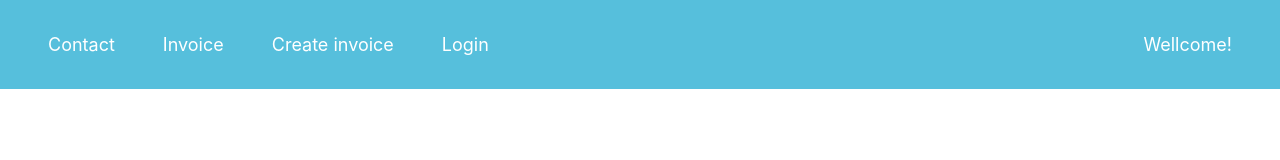
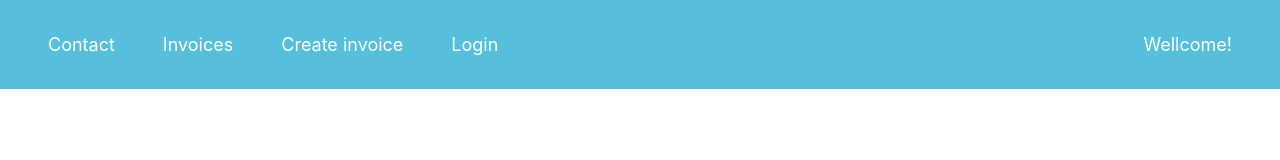
Before and after one commit to Fateme-nm/reactRouter-practice, a React (Create React App) app: page / in a window 1280 px wide. Shown: the top 160 px of the page. Built offline with nearby package versions, Linux system fonts and the light colour scheme.

Commit message:
completed

```diff
--- a/src/components/Header.jsx
+++ b/src/components/Header.jsx
@@ -10,7 +10,7 @@ const Header = () => {
             Contact
           </Link>
           <Link to="/invoice" className="link">
-            Invoice
+            Invoices
           </Link>
           <Link to="/create" className="link">
             Create invoice
```
